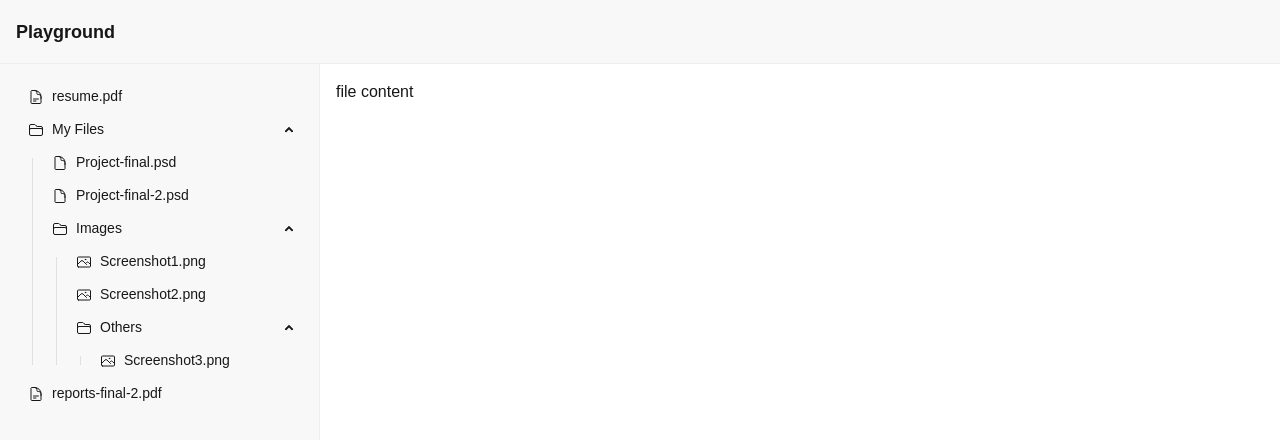
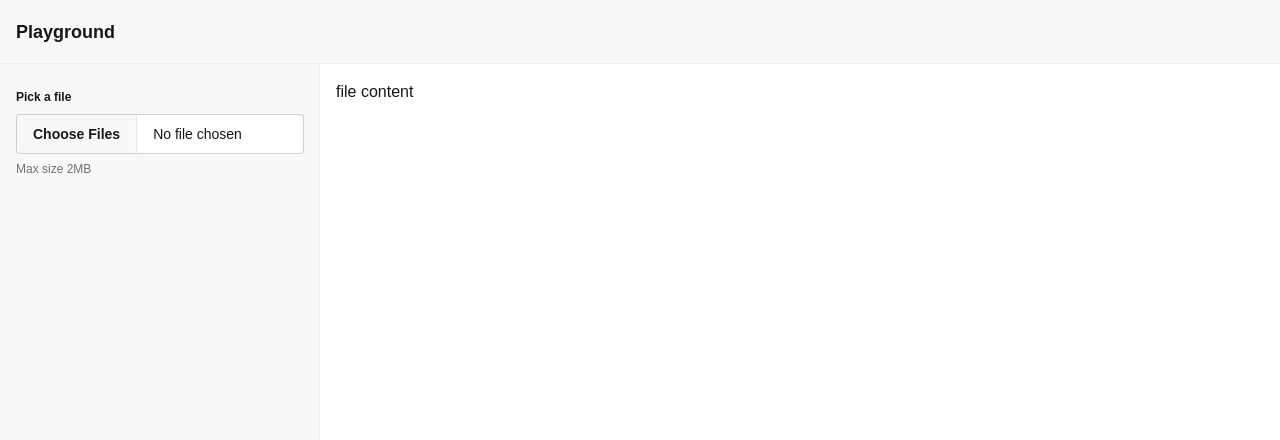
Before and after one commit to elevenetc/playground-react, a Next.js app: page / in a window 1280 px wide. Shown: the top 440 px of the page. Built offline with nearby package versions, Linux system fonts and the light colour scheme.

Commit message:
Add file tree loading from system.

```diff
--- a/src/components/FileTree.tsx
+++ b/src/components/FileTree.tsx
@@ -1,213 +1,124 @@
-import React from "react";
+"use client";
+import React, { useEffect, useRef, useState } from "react";
 
-/**
- * A simple file tree component using DaisyUI menu styles.
- * Note: DaisyUI must be included in your Tailwind build to see full styles.
- */
+type TreeNode = {
+  name: string;
+  type: "folder" | "file";
+  children?: TreeNode[];
+};
+
+function buildTreeFromFiles(fileList: FileList): TreeNode[] {
+  const root = new Map<string, any>();
+  const files = Array.from(fileList);
+
+  for (const file of files) {
+    const relative: string = (file as any).webkitRelativePath || file.name;
+    const parts = relative.split("/").filter(Boolean);
+    if (parts.length === 0) continue;
+
+    let current: Map<string, any> = root;
+    for (let i = 0; i < parts.length; i++) {
+      const part = parts[i];
+      const isLast = i === parts.length - 1;
+
+      if (isLast) {
+        if (!current.has(part)) {
+          current.set(part, { name: part, type: "file" });
+        }
+      } else {
+        let node = current.get(part);
+        if (!node || node.type !== "folder") {
+          node = { name: part, type: "folder", _children: new Map<string, any>() };
+          current.set(part, node);
+        }
+        current = node._children;
+      }
+    }
+  }
+
+  function mapToArray(map: Map<string, any>): TreeNode[] {
+    const arr: TreeNode[] = [];
+    for (const [, node] of map) {
+      if (node.type === "folder") {
+        arr.push({ name: node.name, type: "folder", children: mapToArray(node._children) });
+      } else {
+        arr.push({ name: node.name, type: "file" });
+      }
+    }
+    arr.sort((a, b) => {
+      if (a.type !== b.type) return a.type === "folder" ? -1 : 1;
+      return a.name.localeCompare(b.name);
+    });
+    return arr;
+  }
+
+  return mapToArray(root);
+}
+
+function TreeView({ nodes }: { nodes: TreeNode[] }) {
+  return (
+    <ul>
+      {nodes.map((node) => (
+        <li key={node.name}>
+          {node.type === "folder" ? (
+            <details open>
+              <summary>{node.name}</summary>
+              {node.children && node.children.length > 0 && <TreeView nodes={node.children} />}
+            </details>
+          ) : (
+            <a>{node.name}</a>
+          )}
+        </li>
+      ))}
+    </ul>
+  );
+}
+
 export default function FileTree() {
+  const [tree, setTree] = useState<TreeNode[] | null>(null);
+  const inputRef = useRef<HTMLInputElement>(null);
+
+  useEffect(() => {
+    if (inputRef.current) {
+      inputRef.current.setAttribute("webkitdirectory", "");
+      inputRef.current.setAttribute("directory", "");
+      inputRef.current.multiple = true;
+    }
+  }, []);
+
+  const onPick: React.ChangeEventHandler<HTMLInputElement> = (e) => {
+    const files = e.target.files;
+    if (!files || files.length === 0) return;
+    const hasDir = Array.from(files).some(
+      (f) => (f as any).webkitRelativePath && (f as any).webkitRelativePath.includes("/")
+    );
+    if (hasDir) {
+      const t = buildTreeFromFiles(files);
+      setTree(t);
+    } else {
+      // Only show tree for directories per requirements
+    }
+  };
+
+  if (!tree) {
+    return (
+      <div className="p-4 w-80">
+        <fieldset className="fieldset">
+          <legend className="fieldset-legend">Pick a file</legend>
+          <input ref={inputRef} type="file" className="file-input" onChange={onPick} />
+          <label className="label">Max size 2MB</label>
+        </fieldset>
+      </div>
+    );
+  }
+
   return (
     <ul className="menu bg-base-200 text-base-content min-h-full w-80 p-4">
       <li>
-        <a>
-          <svg
-            xmlns="http://www.w3.org/2000/svg"
-            fill="none"
-            viewBox="0 0 24 24"
-            strokeWidth="1.5"
-            stroke="currentColor"
-            className="h-4 w-4"
-          >
-            <path
-              strokeLinecap="round"
-              strokeLinejoin="round"
-              d="M19.5 14.25v-2.625a3.375 3.375 0 00-3.375-3.375h-1.5A1.125 1.125 0 0113.5 7.125v-1.5a3.375 3.375 0 00-3.375-3.375H8.25m0 12.75h7.5m-7.5 3H12M10.5 2.25H5.625c-.621 0-1.125.504-1.125 1.125v17.25c0 .621.504 1.125 1.125 1.125h12.75c.621 0 1.125-.504 1.125-1.125V11.25a9 9 0 00-9-9z"
-            />
-          </svg>
-          resume.pdf
-        </a>
-      </li>
-      <li>
         <details open>
-          <summary>
-            <svg
-              xmlns="http://www.w3.org/2000/svg"
-              fill="none"
-              viewBox="0 0 24 24"
-              strokeWidth="1.5"
-              stroke="currentColor"
-              className="h-4 w-4"
-            >
-              <path
-                strokeLinecap="round"
-                strokeLinejoin="round"
-                d="M2.25 12.75V12A2.25 2.25 0 014.5 9.75h15A2.25 2.25 0 0121.75 12v.75m-8.69-6.44l-2.12-2.12a1.5 1.5 0 00-1.061-.44H4.5A2.25 2.25 0 002.25 6v12a2.25 2.25 0 002.25 2.25h15A2.25 2.25 0 0021.75 18V9a2.25 2.25 0 00-2.25-2.25h-5.379a1.5 1.5 0 01-1.06-.44z"
-              />
-            </svg>
-            My Files
-          </summary>
-          <ul>
-            <li>
-              <a>
-                <svg
-                  xmlns="http://www.w3.org/2000/svg"
-                  fill="none"
-                  viewBox="0 0 24 24"
-                  strokeWidth="1.5"
-                  stroke="currentColor"
-                  className="h-4 w-4"
-                >
-                  <path
-                    strokeLinecap="round"
-                    strokeLinejoin="round"
-                    d="M19.5 14.25v-2.625a3.375 3.375 0 00-3.375-3.375h-1.5A1.125 1.125 0 0113.5 7.125v-1.5a3.375 3.375 0 00-3.375-3.375H8.25m2.25 0H5.625c-.621 0-1.125.504-1.125 1.125v17.25c0 .621.504 1.125 1.125 1.125h12.75c.621 0 1.125-.504 1.125-1.125V11.25a9 9 0 00-9-9z"
-                  />
-                </svg>
-                Project-final.psd
-              </a>
-            </li>
-            <li>
-              <a>
-                <svg
-                  xmlns="http://www.w3.org/2000/svg"
-                  fill="none"
-                  viewBox="0 0 24 24"
-                  strokeWidth="1.5"
-                  stroke="currentColor"
-                  className="h-4 w-4"
-                >
-                  <path
-                    strokeLinecap="round"
-                    strokeLinejoin="round"
-                    d="M19.5 14.25v-2.625a3.375 3.375 0 00-3.375-3.375h-1.5A1.125 1.125 0 0113.5 7.125v-1.5a3.375 3.375 0 00-3.375-3.375H8.25m2.25 0H5.625c-.621 0-1.125.504-1.125 1.125v17.25c0 .621.504 1.125 1.125 1.125h12.75c.621 0 1.125-.504 1.125-1.125V11.25a9 9 0 00-9-9z"
-                  />
-                </svg>
-                Project-final-2.psd
-              </a>
-            </li>
-            <li>
-              <details open>
-                <summary>
-                  <svg
-                    xmlns="http://www.w3.org/2000/svg"
-                    fill="none"
-                    viewBox="0 0 24 24"
-                    strokeWidth="1.5"
-                    stroke="currentColor"
-                    className="h-4 w-4"
-                  >
-                    <path
-                      strokeLinecap="round"
-                      strokeLinejoin="round"
-                      d="M2.25 12.75V12A2.25 2.25 0 014.5 9.75h15A2.25 2.25 0 0121.75 12v.75m-8.69-6.44l-2.12-2.12a1.5 1.5 0 00-1.061-.44H4.5A2.25 2.25 0 002.25 6v12a2.25 2.25 0 002.25 2.25h15A2.25 2.25 0 0021.75 18V9a2.25 2.25 0 00-2.25-2.25h-5.379a1.5 1.5 0 01-1.06-.44z"
-                    />
-                  </svg>
-                  Images
-                </summary>
-                <ul>
-                  <li>
-                    <a>
-                      <svg
-                        xmlns="http://www.w3.org/2000/svg"
-                        fill="none"
-                        viewBox="0 0 24 24"
-                        strokeWidth="1.5"
-                        stroke="currentColor"
-                        className="h-4 w-4"
-                      >
-                        <path
-                          strokeLinecap="round"
-                          strokeLinejoin="round"
-                          d="M2.25 15.75l5.159-5.159a2.25 2.25 0 013.182 0l5.159 5.159m-1.5-1.5l1.409-1.409a2.25 2.25 0 013.182 0l2.909 2.909m-18 3.75h16.5a1.5 1.5 0 001.5-1.5V6a1.5 1.5 0 00-1.5-1.5H3.75A1.5 1.5 0 002.25 6v12a1.5 1.5 0 001.5 1.5zm10.5-11.25h.008v.008h-.008V8.25zm.375 0a.375.375 0 11-.75 0 .375.375 0 01.75 0z"
-                        />
-                      </svg>
-                      Screenshot1.png
-                    </a>
-                  </li>
-                  <li>
-                    <a>
-                      <svg
-                        xmlns="http://www.w3.org/2000/svg"
-                        fill="none"
-                        viewBox="0 0 24 24"
-                        strokeWidth="1.5"
-                        stroke="currentColor"
-                        className="h-4 w-4"
-                      >
-                        <path
-                          strokeLinecap="round"
-                          strokeLinejoin="round"
-                          d="M2.25 15.75l5.159-5.159a2.25 2.25 0 013.182 0l5.159 5.159m-1.5-1.5l1.409-1.409a2.25 2.25 0 013.182 0l2.909 2.909m-18 3.75h16.5a1.5 1.5 0 001.5-1.5V6a1.5 1.5 0 00-1.5-1.5H3.75A1.5 1.5 0 002.25 6v12a1.5 1.5 0 001.5 1.5zm10.5-11.25h.008v.008h-.008V8.25zm.375 0a.375.375 0 11-.75 0 .375.375 0 01.75 0z"
-                        />
-                      </svg>
-                      Screenshot2.png
-                    </a>
-                  </li>
-                  <li>
-                    <details open>
-                      <summary>
-                        <svg
-                          xmlns="http://www.w3.org/2000/svg"
-                          fill="none"
-                          viewBox="0 0 24 24"
-                          strokeWidth="1.5"
-                          stroke="currentColor"
-                          className="h-4 w-4"
-                        >
-                          <path
-                            strokeLinecap="round"
-                            strokeLinejoin="round"
-                            d="M2.25 12.75V12A2.25 2.25 0 014.5 9.75h15A2.25 2.25 0 0121.75 12v.75m-8.69-6.44l-2.12-2.12a1.5 1.5 0 00-1.061-.44H4.5A2.25 2.25 0 002.25 6v12a2.25 2.25 0 002.25 2.25h15A2.25 2.25 0 0021.75 18V9a2.25 2.25 0 00-2.25-2.25h-5.379a1.5 1.5 0 01-1.06-.44z"
-                          />
-                        </svg>
-                        Others
-                      </summary>
-                      <ul>
-                        <li>
-                          <a>
-                            <svg
-                              xmlns="http://www.w3.org/2000/svg"
-                              fill="none"
-                              viewBox="0 0 24 24"
-                              strokeWidth="1.5"
-                              stroke="currentColor"
-                              className="h-4 w-4"
-                            >
-                              <path
-                                strokeLinecap="round"
-                                strokeLinejoin="round"
-                                d="M2.25 15.75l5.159-5.159a2.25 2.25 0 013.182 0l5.159 5.159m-1.5-1.5l1.409-1.409a2.25 2.25 0 013.182 0l2.909 2.909m-18 3.75h16.5a1.5 1.5 0 001.5-1.5V6a1.5 1.5 0 00-1.5-1.5H3.75A1.5 1.5 0 002.25 6v12a1.5 1.5 0 001.5 1.5zm10.5-11.25h.008v.008h-.008V8.25zm.375 0a.375.375 0 11-.75 0 .375.375 0 01.75 0z"
-                              />
-                            </svg>
-                            Screenshot3.png
-                          </a>
-                        </li>
-                      </ul>
-                    </details>
-                  </li>
-                </ul>
-              </details>
-            </li>
-          </ul>
+          <summary>Selected folder</summary>
+          <TreeView nodes={tree} />
         </details>
-      </li>
-      <li>
-        <a>
-          <svg
-            xmlns="http://www.w3.org/2000/svg"
-            fill="none"
-            viewBox="0 0 24 24"
-            strokeWidth="1.5"
-            stroke="currentColor"
-            className="h-4 w-4"
-          >
-            <path
-              strokeLinecap="round"
-              strokeLinejoin="round"
-              d="M19.5 14.25v-2.625a3.375 3.375 0 00-3.375-3.375h-1.5A1.125 1.125 0 0113.5 7.125v-1.5a3.375 3.375 0 00-3.375-3.375H8.25m0 12.75h7.5m-7.5 3H12M10.5 2.25H5.625c-.621 0-1.125.504-1.125 1.125v17.25c0 .621.504 1.125 1.125 1.125h12.75c.621 0 1.125-.504 1.125-1.125V11.25a9 9 0 00-9-9z"
-            />
-          </svg>
-          reports-final-2.pdf
-        </a>
       </li>
     </ul>
   );
```
